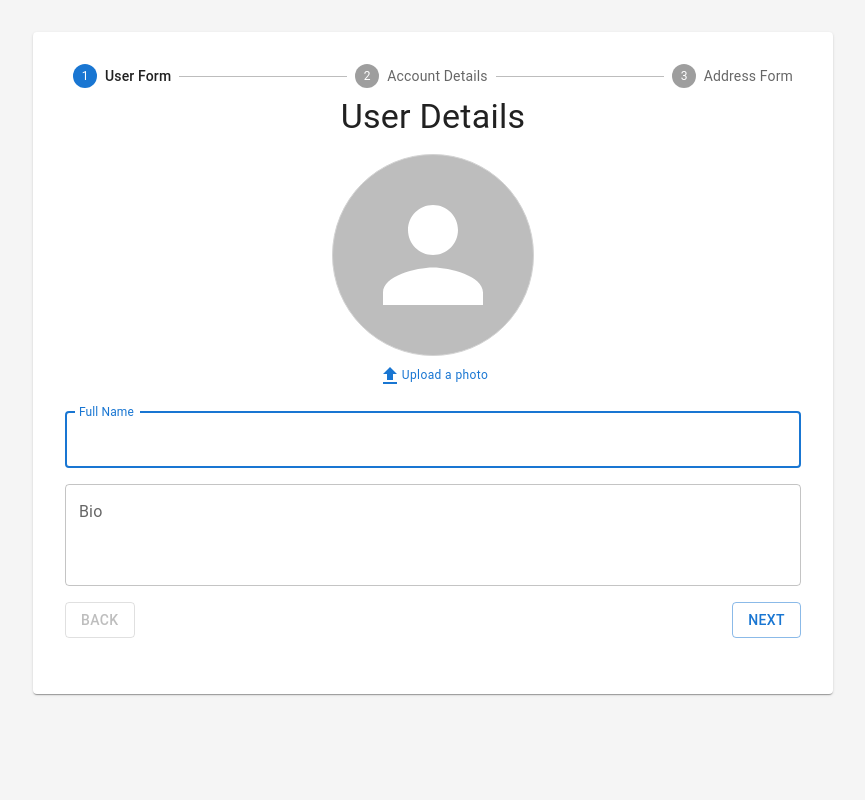
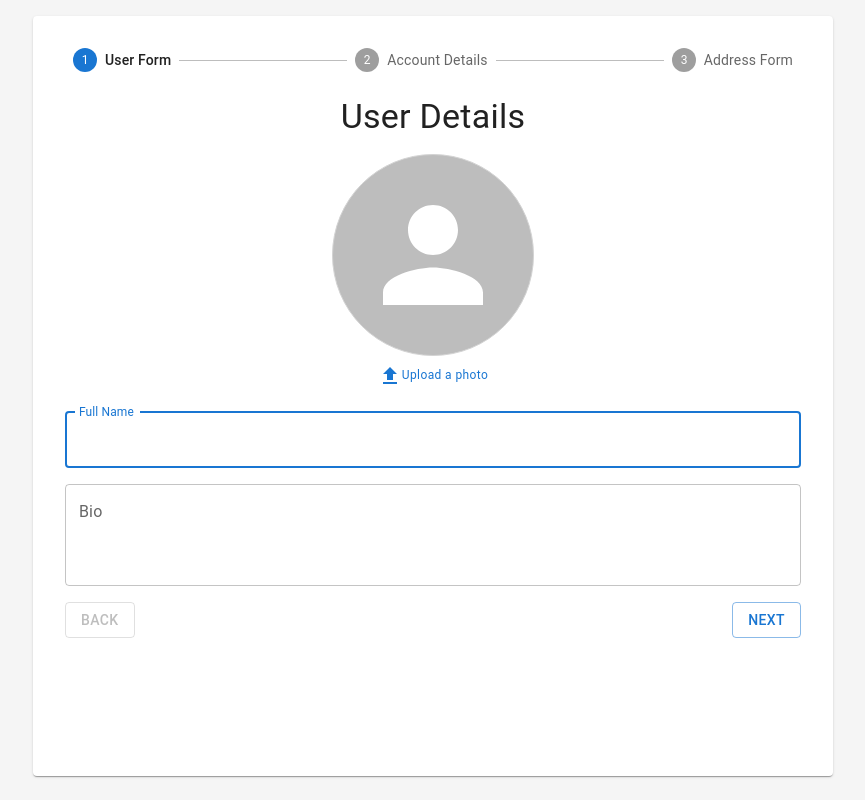
Before and after one commit to eddrichjanzzen/multistep-form-sample, a React (Vite) app: page / in a window 1280 px wide. Shown: the whole page, without its empty margins (207-1072 px from the left). Built offline with nearby package versions, Linux system fonts and the light colour scheme.

Commit message:
Updatge form height

```diff
--- a/src/pages/Home.tsx
+++ b/src/pages/Home.tsx
@@ -12,6 +12,7 @@ import UserForm from '../components/forms/UserForm';
 import AccountForm from '../components/forms/AccountForm';
 import AddressForm from '../components/forms/AddressForm';
 import useMultiStepForm from '../hooks/useMultiStepForm';
+import FormStepper from '../components/common/FormStepper';
 
 type FormData = {
   fullName: string;
@@ -82,21 +83,29 @@ function Home() {
 
   return (
     <Box display="flex" justifyContent="center">
-      <Box m={4} width={800}>
-        <Card>
+      <Box m={2} width={800}>
+        <Card
+          sx={{
+            height: '95vh',
+          }}
+        >
           <CardContent>
-            <Box m={2}>
-              <Stepper nonLinear activeStep={currentStepIndex}>
-                {steps.map((step, index) => (
-                  <Step key={step.stepLabel}>
-                    <StepButton color="inherit" onClick={() => goTo(index)}>
-                      {step.stepLabel}
-                    </StepButton>
-                  </Step>
-                ))}
-              </Stepper>
+            <Box
+              mx={2}
+              sx={{
+                height: '90vh',
+              }}
+            >
+              <FormStepper
+                steps={steps}
+                activeStep={currentStepIndex}
+                goTo={goTo}
+              />
+              <Box>
                 <form onSubmit={onSubmit}>
-                {step.stepForm}
+                  <Box display="flex" flexDirection="column" height="100%">
+                    <Box>{step.stepForm}</Box>
+                    <Box justifySelf="end">
                       <Box display="flex" flexDirection="row" py={2}>
                         <Button
                           type="button"
@@ -111,7 +120,10 @@ function Home() {
                           {isLastStep ? 'Finish' : 'Next'}
                         </Button>
                       </Box>
+                    </Box>
+                  </Box>
                 </form>
+              </Box>
             </Box>
           </CardContent>
         </Card>
```
Lines whose indentation alone changed are shown as unchanged.
